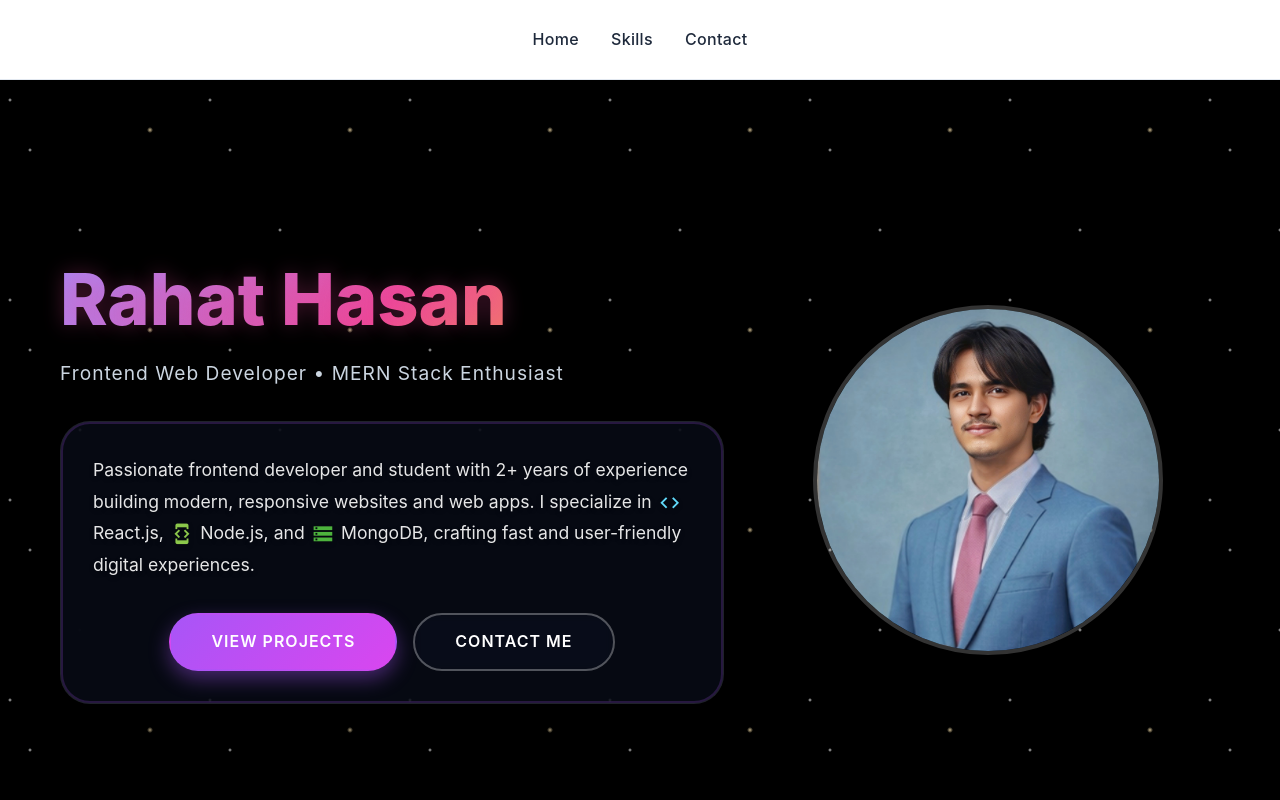
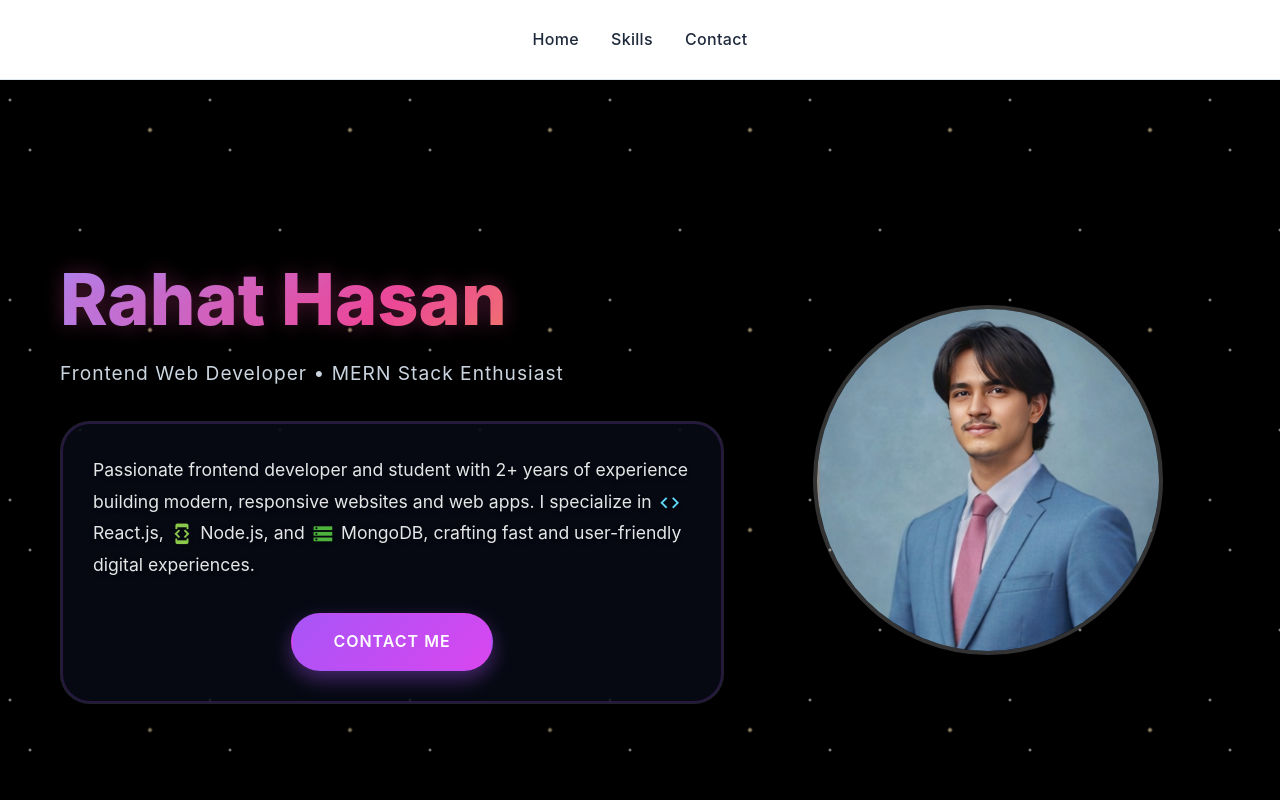
Before and after one commit to Rahat6363/rahat-hasan-portfolio, a React (Vite) app: page / in a window 1280 px wide. Shown: the top 800 px of the page. Built offline with nearby package versions, Linux system fonts and the light colour scheme.

Commit message:
Update Hero.jsx

```diff
--- a/src/components/Hero.jsx
+++ b/src/components/Hero.jsx
@@ -58,8 +58,7 @@ const Hero = () => {
             </p>
 
             <div className="hero-buttons">
-              <a href="#projects" className="btn btn-primary">View Projects</a>
-              <a href="#contact" className="btn btn-secondary">Contact Me</a>
+              <a href="#projects" className="btn btn-primary">Contact Me</a>
             </div>
           </div>
         </div>
```
